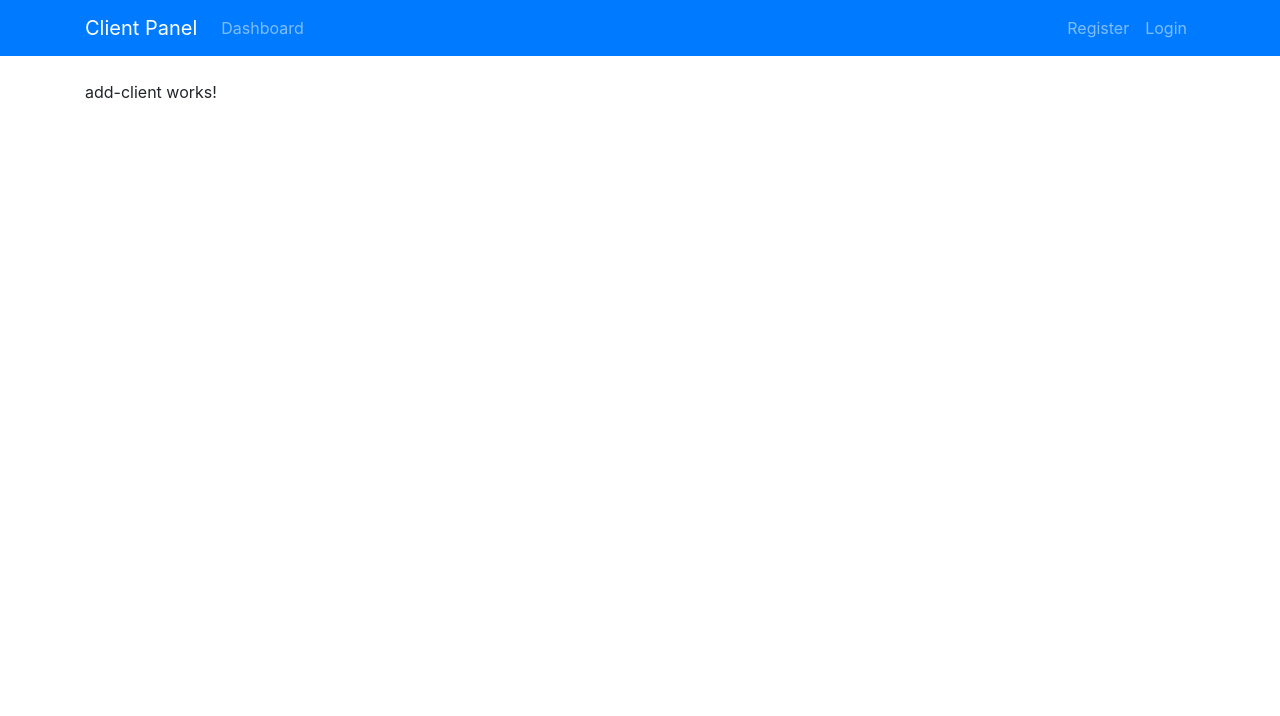
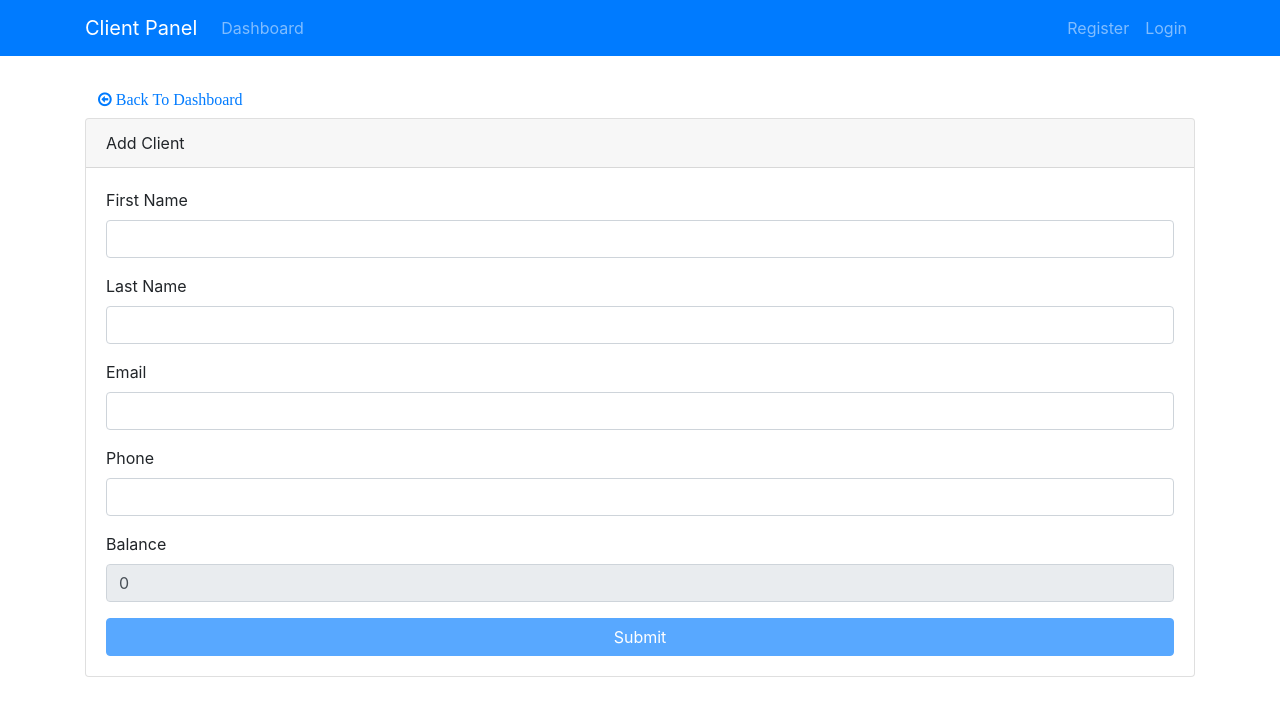
Before and after one commit to chegior/clientpanel, an Angular app: page /client/add in a window 1280 px wide. Shown: the top 716 px of the page. Built offline with nearby package versions, Linux system fonts and the light colour scheme; what angularfire2 would draw is missing.

Commit message:
Form added with TDF and validation

```diff
--- a/src/app/app.module.ts
+++ b/src/app/app.module.ts
@@ -1,5 +1,6 @@
 import { BrowserModule } from '@angular/platform-browser';
 import { NgModule } from '@angular/core';
+import { FormsModule } from '@angular/forms';
 
 import { environment } from '../environments/environment';
 import { AngularFireModule } from 'angularfire2';
@@ -42,7 +43,8 @@
     AngularFireModule.initializeApp(environment.firebase,
     'clientpanel'),
     AngularFirestoreModule,
-    AngularFireAuthModule
+    AngularFireAuthModule,
+    FormsModule
   ],
   providers: [ClientService],
   bootstrap: [AppComponent]
--- a/src/app/components/add-client/add-client.component.html
+++ b/src/app/components/add-client/add-client.component.html
@@ -1 +1,133 @@
-<p>add-client works!</p>
+<!-- Creting a Form -->
+
+<div class="row">
+    <div class="col-md-6">
+        <a routerLink="/" class="btn btn-link"><i class="fa fa-arrow-circle-o-left"> Back To Dashboard</i></a>
+    </div>
+    <div class="col-md-6">
+
+
+    </div>
+
+</div>
+<div class="card">
+    <div class="card-header">
+        Add Client
+    </div>
+    <div class="card-body">
+        <!-- TEMPLATE DRIVEN FORM - ANGULAR -->
+        <form #ClientForm = "ngForm" (ngSubmit)="onSubmit(ClientForm)" >
+            <!-- add the FormsModule to the app.module.ts -->
+            <div class="form-group">
+                <label for="firstName">First Name</label>
+                    <input
+                        type="text"
+                        class="form-control"
+                        name="firstName"
+                        #clientFirstName = "ngModel"
+                        [ngClass]="{'is-invalid': clientFirstName.errors && clientFirstName.touched}"
+                        [(ngModel)] = "client.firstName"
+                        minlength="2"
+                        required
+                    >
+                    <div
+                        [hidden]="!clientFirstName.errors?.required"
+                        class="invalid-feedback"
+                    >First name field is required</div>
+                    <div
+                    [hidden]="!clientFirstName.errors?.minlength"
+                    class="invalid-feedback"
+                >Must be at least two characters</div>
+
+            </div>
+
+            <div class="form-group">
+                <label for="firstName">Last Name</label>
+                    <input
+                        type="text"
+                        class="form-control"
+                        name="lastName"
+                        #clientLastName = "ngModel"
+                        [ngClass]="{'is-invalid': clientLastName.errors && clientLastName.touched}"
+                        [(ngModel)] = "client.lastName"
+                        minlength="2"
+                        required
+                    >
+                    <div
+                        [hidden]="!clientLastName.errors?.required"
+                        class="invalid-feedback"
+                    >Last name field is required</div>
+                    <div
+                    [hidden]="!clientLastName.errors?.minlength"
+                    class="invalid-feedback"
+                >Must be at least two characters</div>
+
+            </div>
+
+            <div class="form-group">
+                <label for="email">Email</label>
+                    <input
+                        type="text"
+                        class="form-control"
+                        name="email"
+                        #clientEmail = "ngModel"
+                        [ngClass]="{'is-invalid': clientEmail.errors && clientEmail.touched}"
+                        [(ngModel)] = "client.email"
+                        pattern="^\w+([\.-]?\w+)*@\w+([\.-]?\w+)*(\.\w{2,3})+$"
+                        required
+                    >
+                    <div
+                        [hidden]="!clientEmail.errors?.required"
+                        class="invalid-feedback"
+                    >Email is required</div>
+                    <div
+                    [hidden]="!clientEmail.errors?.pattern"
+                    class="invalid-feedback"
+                >Email is not valid </div>
+
+            </div>
+
+            <div class="form-group">
+                <label for="phone">Phone</label>
+                    <input
+                        type="text"
+                        class="form-control"
+                        name="phone"
+                        #clientPhone = "ngModel"
+                        [ngClass]="{'is-invalid': clientPhone.errors && clientPhone.touched}"
+                        [(ngModel)] = "client.phone"
+                        minlength="10"
+                        required
+                    >
+                    <div
+                        [hidden]="!clientPhone.errors?.required"
+                        class="invalid-feedback"
+                    >Phone is required</div>
+                    <div
+                    [hidden]="!clientPhone.errors?.minlength"
+                    class="invalid-feedback"
+                >Phone format is not valid, Must be 10 Characters </div>
+
+            </div>
+
+            <div class="form-group">
+                <label for="balance">Balance</label>
+                    <input
+                        type="number"
+                        class="form-control"
+                        name="balance"
+                        [(ngModel)] = "client.balance"
+                        #clientBalance = "ngModel"
+                        [disabled]="disableBalanceOnAdd"
+                    >
+            </div>
+
+
+            <input type="submit" value="Submit" class="btn btn-primary btn-block" [disabled]="!ClientForm.valid" >
+
+
+
+
+        </form>
+    </div>
+</div>
--- a/src/app/components/add-client/add-client.component.ts
+++ b/src/app/components/add-client/add-client.component.ts
@@ -1,4 +1,6 @@
 import { Component, OnInit } from '@angular/core';
+
+import { Client } from "../../models/client"
 
 @Component({
   selector: 'app-add-client',
@@ -7,9 +9,22 @@
 })
 export class AddClientComponent implements OnInit {
 
+  client:Client = {
+    firstName:'',
+    lastName:'',
+    email:'',
+    phone:'',
+    balance:0
+  }
+
+  disableBalanceOnAdd:boolean = true; //linked to the Setting App
   constructor() { }
 
   ngOnInit() {
   }
 
+  onSubmit(client:Client){
+
+  }
+
 }
--- a/src/app/components/dashboard/dashboard.component.html
+++ b/src/app/components/dashboard/dashboard.component.html
@@ -1 +1,8 @@
-<app-clients></app-clients>
+<div class="row">
+    <div class="col-md-10">
+        <app-clients></app-clients>
+    </div>
+    <div class="col-md-2">
+        <app-sidebar></app-sidebar>
+    </div>
+</div>
--- a/src/app/components/sidebar/sidebar.component.html
+++ b/src/app/components/sidebar/sidebar.component.html
@@ -1 +1,4 @@
-<p>sidebar works!</p>
+<a routerLink="/client/add" class="btn btn-success btn-block">
+<i class="fa fa-plus"></i>
+New
+</a>
```
